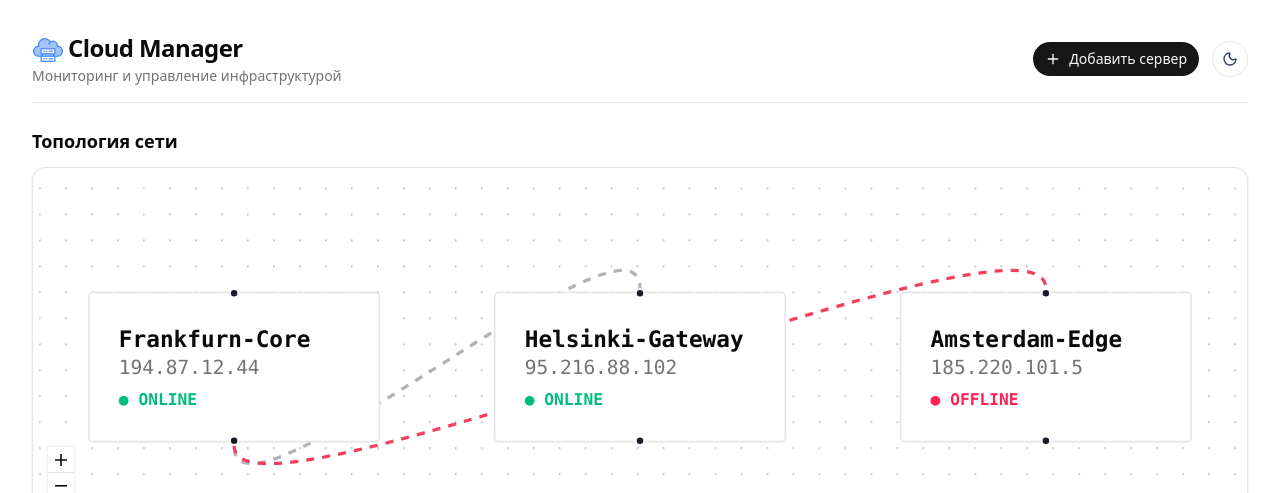
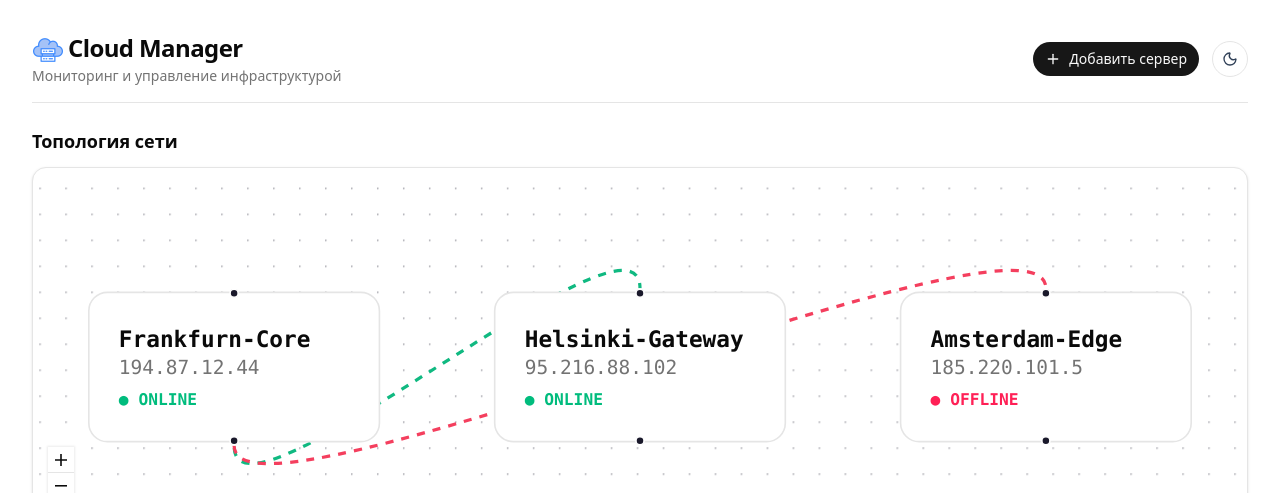
Before and after one commit to prossew/Cloud-Manager, a React (Vite) app: page / in a window 1280 px wide. Shown: the top 493 px of the page. Built offline with nearby package versions, Linux system fonts and the light colour scheme.

Commit message:
fix: fix vector NetworkGraph

```diff
--- a/src/widgets/network-graph/ui/NetworkGraph.tsx
+++ b/src/widgets/network-graph/ui/NetworkGraph.tsx
@@ -22,7 +22,9 @@ export const NetworkGraph = () => {
             <div className="font-bold text-sm text-foreground">{node.name}</div>
             <div className="text-xs text-muted-foreground">{node.ip}</div>
             <div
-              className={`text-[10px] mt-1 font-semibold ${node.status === "online" ? "text-emerald-500" : "text-rose-500"}`}
+              className={`text-[10px] mt-1 font-semibold ${
+                node.status === "online" ? "text-emerald-500" : "text-rose-500"
+              }`}
             >
               ● {node.status.toUpperCase()}
             </div>
@@ -32,31 +34,30 @@ export const NetworkGraph = () => {
       style: {
         background: "var(--card)",
         color: "var(--card-foreground)",
-        border: "1px, solid var(--border)",
-        borderRadiuis: "12px",
+        border: "1px solid var(--border)",
+        borderRadius: "12px",
         width: 180,
       },
     }));
   }, [serverNodes]);
 
-  const flowEdges: Edge[] = useMemo(
-    () => [
-      {
-        id: "edge-de-fi",
-        source: "vps-de-1",
-        target: "vps-fi-2",
-        animated: true,
-        style: { storke: "#10b981", strokeWidth: 2 },
+  const flowEdges: Edge[] = useMemo(() => {
+    if (serverNodes.length < 2) return [];
+
+    const mainNodeId = serverNodes[0].id;
+
+    return serverNodes.slice(1).map((node) => ({
+      id: `edge-${mainNodeId}-${node.id}`,
+      source: mainNodeId,
+      target: node.id,
+      animated: node.status === "online",
+      style: {
+        stroke: node.status === "online" ? "#10b981" : "#f43f5e",
+        strokeWidth: 2,
+        strokeDasharray: node.status === "offline" ? "5 5" : undefined,
       },
-      {
-        id: "edge-de-nl",
-        source: "vps-de-1",
-        target: "vps-nl-3",
-        style: { stroke: "#f43f5e", strokeDasharray: "5,5", strokeWidth: 2 },
-      },
-    ],
-    [],
-  );
+    }));
+  }, [serverNodes]);
 
   return (
     <div className="w-full h-[400px] border rounded-xl overflow-hidden bg-card shadow-sm relative">
```
